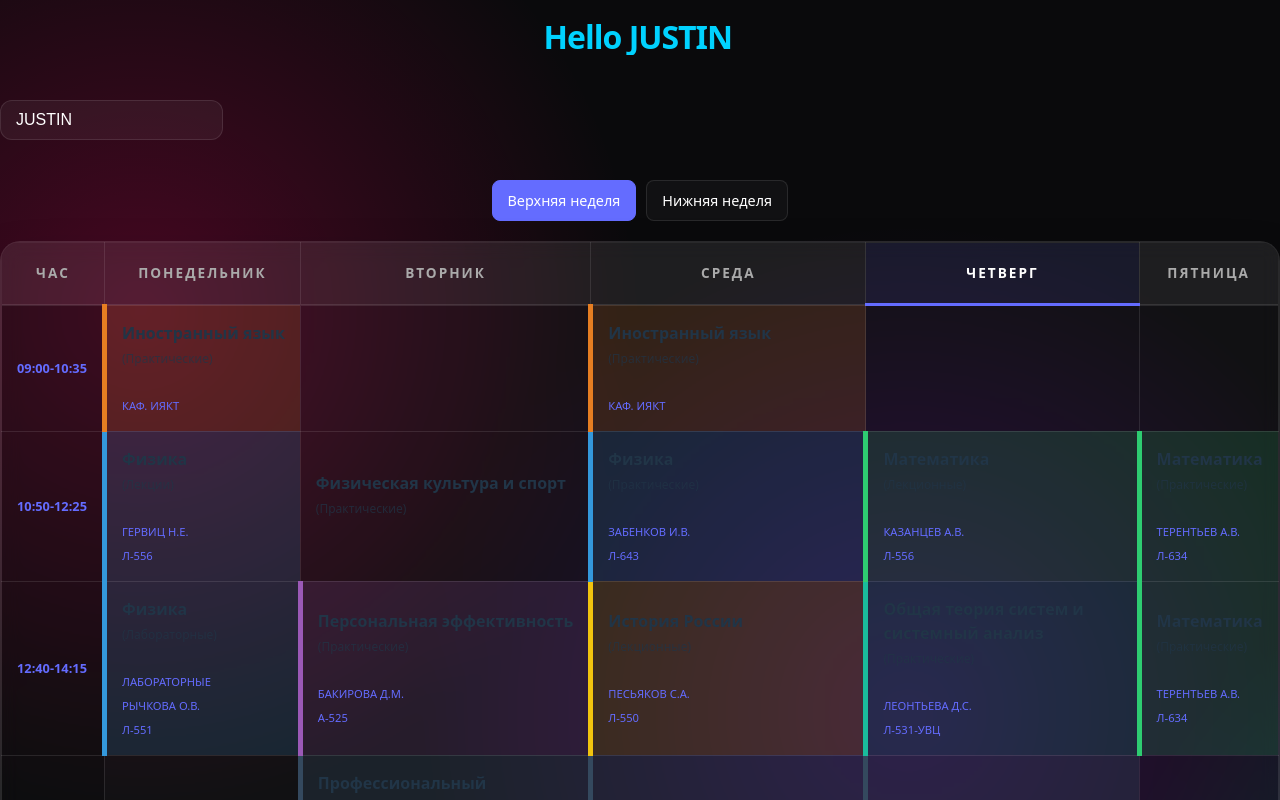
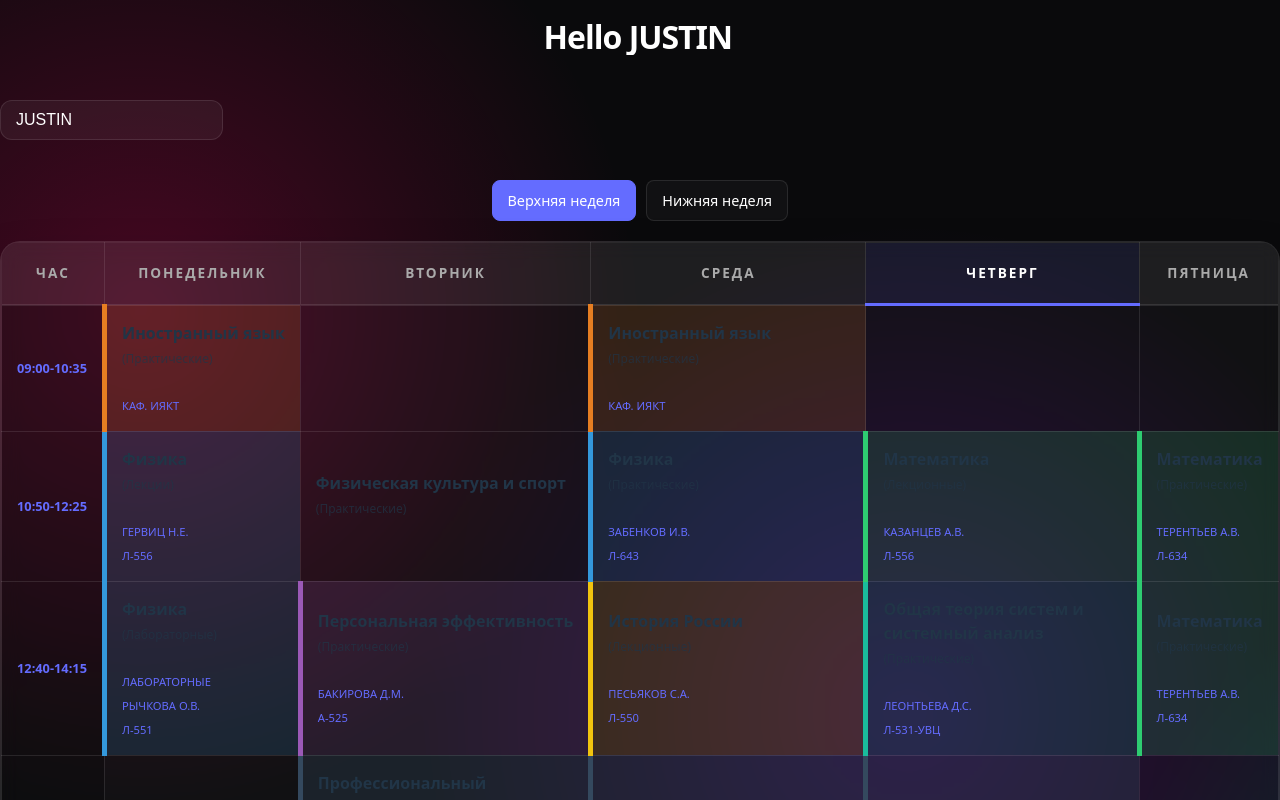
Before and after one commit to tseketsekediscipline-cyber/-, a React (Vite) app: page / in a window 1280 px wide. Shown: the top 800 px of the page. Built offline with nearby package versions, Linux system fonts and the light colour scheme.

Commit message:
Update App.css

```diff
--- a/src/App.css
+++ b/src/App.css
@@ -447,11 +447,11 @@ body::after {
 .typing-text {
   font-size: 2rem;
   font-weight: 800;
-  color: #00d2ff; /* Couleur vive et nette */
+  color: #ffffff; /* Couleur vive et nette */
   display: inline-block;
   white-space: nowrap;
   overflow: hidden;
-  border-right: 4px solid #00d2ff;
+  border-right: 4px solid #008cffbe;
   margin: 0 auto;
   /* On ne garde que l'écriture et le clignotement */
   animation:
```
